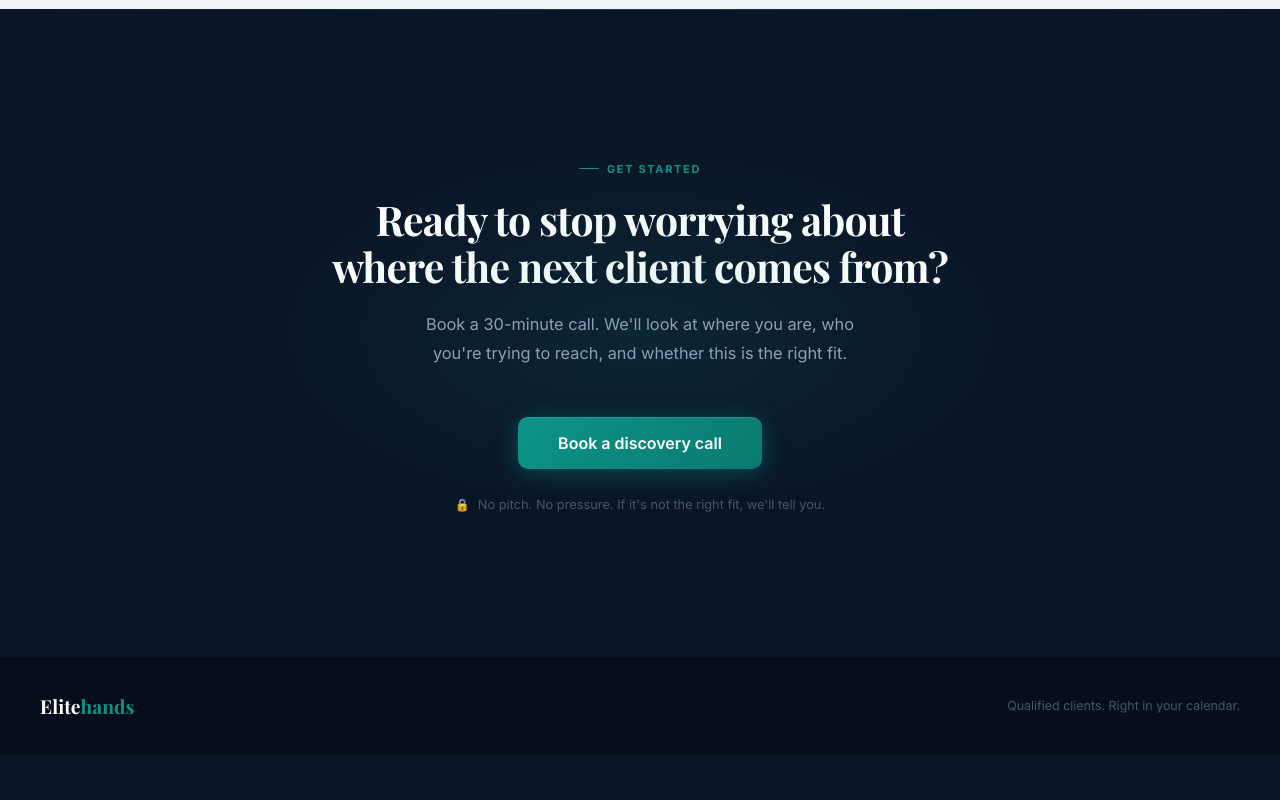
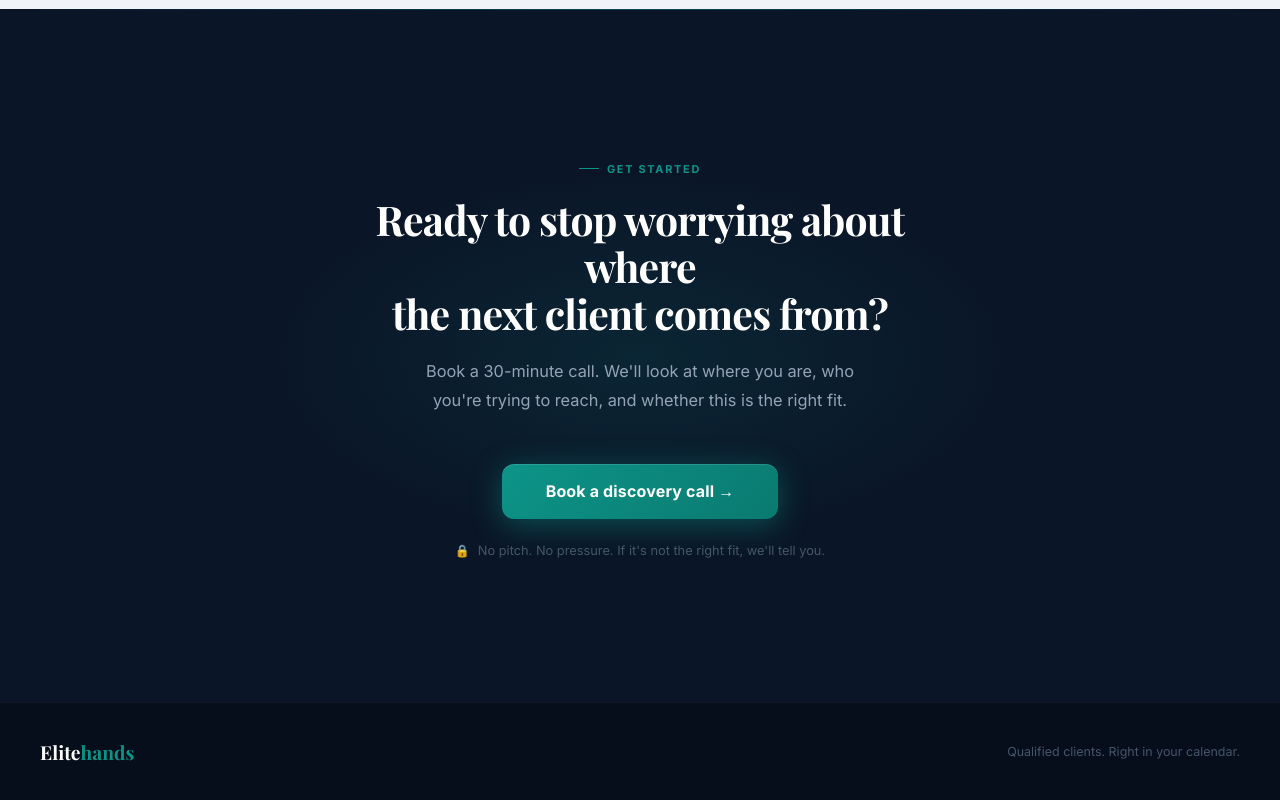
Before and after one commit to TobiWilliams001/Elitehands-Outbound, a React (Vite) app: page / in a window 1280 px wide. Shown: the part 6067-6867 px from the top of the page. Before the commit the page ends 6822 px from the top, so only its background shows below. Built offline with nearby package versions, Linux system fonts and the light colour scheme; a web font is replaced by a local one.

Commit message:
feat(Cta): premium CTA layout with shimmer button and security note

```diff
--- a/src/components/Cta.tsx
+++ b/src/components/Cta.tsx
@@ -1,15 +1,20 @@
-import React from 'react';
-
-export const Cta: React.FC = () => {
+export const Cta = () => {
   return (
     <section className="cta-section" id="cta">
-      <div className="container">
-        <div className="section-label">Get started</div>
-        <h2 className="section-title">Ready to stop worrying about where the next client comes from?</h2>
-        <p className="section-sub">Book a 30-minute call. We'll look at where you are, who you're trying to reach, and whether this is the right fit.</p>
-        <a href="#" className="btn-primary" style={{ fontSize: '1rem', padding: '1rem 2.5rem' }}>
-          Book a discovery call
-        </a>
+      <div className="cta-inner">
+        <div className="section-label" style={{ justifyContent: 'center' }}>Get started</div>
+        <h2 className="section-title">
+          Ready to stop worrying about where
+          <br />
+          the next client comes from?
+        </h2>
+        <p className="section-sub">
+          Book a 30-minute call. We'll look at where you are, who you're trying to reach,
+          and whether this is the right fit.
+        </p>
+        <div className="cta-actions">
+          <a href="#" className="btn-cta-primary">Book a discovery call →</a>
+        </div>
         <p className="cta-note">No pitch. No pressure. If it's not the right fit, we'll tell you.</p>
       </div>
     </section>
```
